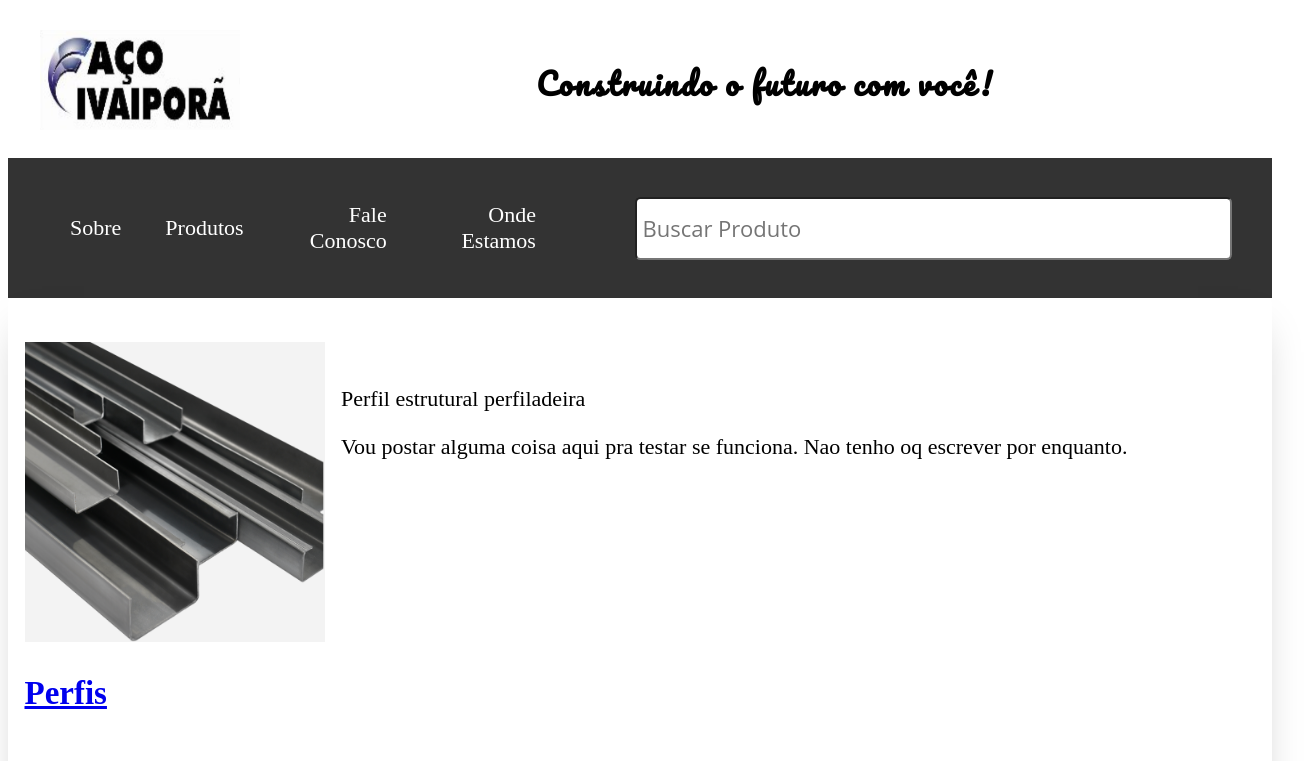
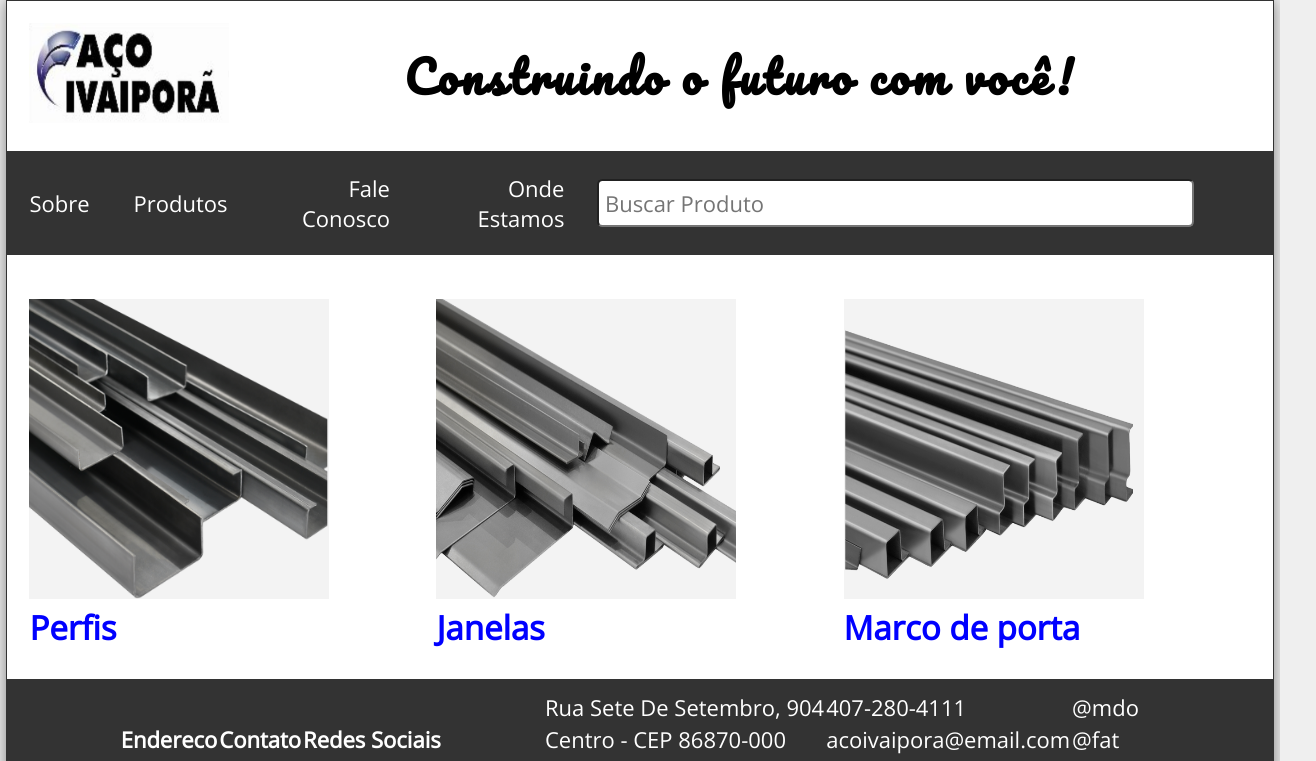
Before and after one commit to FePaiva/site, a React (Create React App) app: page / in a window 1280 px wide. Shown: the top 761 px of the page, 1316 px wide, since content can reach past the window. Built offline with nearby package versions, Linux system fonts and the light colour scheme; data requests are answered from the project's data file.

Commit message:
adjusting css file

```diff
--- a/src/components/App.js
+++ b/src/components/App.js
@@ -1,9 +1,11 @@
-import './App.css';
+// import './App.css';
 import Header from './Header';
 import Nav from './Nav';
 import Footer from './Footer';
 import Home from './Home';
-import logo from '../images/logo.png'
+import useWindowSize from '../hooks/useWindowSize';
+
+// images
 import Chapas from '../images/Chapas.png';
 import ConjElevacao from '../images/ConjElevacao.png';
 import Degraus from '../images/Degraus.png';
@@ -25,6 +27,7 @@ import OndeEstamos from './OndeEstamos';
 import Missing from './Missing';
 import { Routes, Route, useNavigate } from 'react-router-dom';
 import { useState, useEffect } from 'react';
+import ProductPage from './ProductPage';
 
 
 function App() {
@@ -118,8 +121,17 @@ function App() {
   const [produtos, setProdutos] = useState([]);
   const [search, setSearch] = useState('');
   const [searchResults, setSearchResults] = useState([]);
+  const { width } = useWindowSize();
+  const navigate = useNavigate();
 
-  const navigate = useNavigate();
+  useEffect(() => {
+    const filteredResults = products.filter(product =>
+      ((product.tipo).toLowerCase()).includes(search.toLocaleLowerCase())
+      ||((product.modelos).toLowerCase()).includes(search.toLocaleLowerCase()));
+
+      setSearchResults(filteredResults);
+  }, [products, search])
+
 
   useEffect(() => {
     fetch("http://localhost:3500/produtos")
@@ -131,15 +143,15 @@ function App() {
 
 
   return (
-    <div className="page-container">
-      <div className="content-wrap">
-        <Header
+    <div className="App">
+      {/* <div className="content-wrap">  */}
+        <Header width={width}
         />
         <Nav search={search} setSearch={setSearch} />
         <Routes>
         <Route path="/"
                    element={<Home
-                                products={products}
+                                products={searchResults}
                             />}
             />
             <Route path="/sobre"
@@ -147,6 +159,9 @@ function App() {
             />
             <Route path="/produtos"
                    element={<Produtos produtos={produtos}/>}
+            />
+            <Route path="/product/:id"
+                   element={<ProductPage products={products}/>}
             />
             <Route path="/fale-conosco"
                    element={<FaleConosco />}
@@ -157,7 +172,7 @@ function App() {
             <Route path="*"
                     element={<Missing />} />
         </Routes>
-      </div>
+      {/* </div> */}
         <Footer />
     </div>
   );
--- a/src/components/Home.js
+++ b/src/components/Home.js
@@ -1,9 +1,12 @@
 import React from 'react'
 import Feed from './Feed'
-import './Home.css'
+// import './Home.css'
 
 
 const Home = ({ products }) => {
+
+
+
   return (
     <main className="Home">
         {products.length ? (
--- a/src/components/Nav.js
+++ b/src/components/Nav.js
@@ -1,5 +1,5 @@
 import { Link } from 'react-router-dom'
-import './Nav.css';
+// import './Nav.css';
 
 
 const Nav = ({ search, setSearch }) => {
--- a/src/components/Product.js
+++ b/src/components/Product.js
@@ -1,6 +1,6 @@
 import React from 'react'
 import { Link } from 'react-router-dom'
-import './product.css'
+// import './product.css'
 
 const Product = ({ product }) => {
   return (
@@ -13,10 +13,11 @@ const Product = ({ product }) => {
             />
             <h2>{product.tipo}</h2>
           </Link>
-          <div className='product-description'>
-              <p>{product.modelos}</p>
-              <p>{product.descricao}</p>
-          </div>
+          <p className="product-description">{
+                (product.descricao).length <=100
+                    ? product.descricao
+                    : `${(product.descricao).slice(0,100)}...`
+                }</p>
     </div>
   )
 }
--- /dev/null
+++ b/src/components/ProductPage.js
@@ -0,0 +1,40 @@
+import React from 'react'
+import { Link, useParams } from 'react-router-dom';
+
+const ProductPage = ({ products }) => {
+
+  const { id } = useParams();
+  const product = products.find(product => (product.id).toString() === id);
+
+  return (
+    <main className="ProductPage">
+        <article className="product">
+            {product &&
+            <>
+                <img
+                    style={{ width: '300px', height: '300px'}}
+                    src={product.image}
+                    alt={product.tipo}
+                />
+                <p>{product.tipo}</p>
+                <p>{product.modelos}</p>
+                <p className="product-description">{product.descricao}</p>
+                <p>
+                    <Link to='/'><button className="voltarButton">Voltar</button></Link>
+                </p>
+            </>
+            }
+            {!product &&
+              <>
+                <h2>Produto não encontrado no momento.</h2>
+                <p>
+                    <Link to='/'>Volte para Aço Ivaiporã</Link>
+                </p>
+                </>
+            }
+        </article>
+    </main>
+  )
+}
+
+export default ProductPage
--- /dev/null
+++ b/src/hooks/useWindowSize.js
@@ -0,0 +1,36 @@
+import { useEffect, useState } from "react"
+
+const useWindowSize = () => {
+  const [windowSize, setWindowSize] = useState({
+    // the state is undefined at this point. It will get the width and height of the browser.
+      width: undefined,
+      height: undefined
+  })
+
+  useEffect(() => {
+
+    const handleResize = () => {
+        setWindowSize({
+          // track the size of the windowSize
+            width: window.innerWidth,
+            height: window.innerHeight
+        });
+    }
+    // setting up the window size once at initial load time.
+    handleResize()
+
+    // to get the value to continue to adust when the window is resized.
+    // in case size changes after the load, it listens for the resize event, and call handleResize to action, adjusting the window size again.
+    window.addEventListener("resize", handleResize);
+
+    // adding cleanup function to remove the event listener and prevent memory leak in the app.
+    const cleanUp = () => {
+      // console.log("runs if dependency changes.")
+      window.removeEventListener("resize", handleResize);
+    }
+    return cleanUp;
+  }, [])
+  return windowSize;
+}
+
+export default useWindowSize
--- a/src/index.css
+++ b/src/index.css
@@ -1,20 +1,4 @@
-/* body {
-  margin: 0;
-  font-family: -apple-system, BlinkMacSystemFont, 'Segoe UI', 'Roboto', 'Oxygen',
-    'Ubuntu', 'Cantarell', 'Fira Sans', 'Droid Sans', 'Helvetica Neue',
-    sans-serif;
-  -webkit-font-smoothing: antialiased;
-  -moz-osx-font-smoothing: grayscale;
-}
-
-code {
-  font-family: source-code-pro, Menlo, Monaco, Consolas, 'Courier New',
-    monospace;
-}
-
- */
-
- @import url('https://fonts.googleapis.com/css2?family=Open+Sans&display=swap');
+ /* @import url('https://fonts.googleapis.com/css2?family=Open+Sans&display=swap');
 
  * {
    margin: 0;
@@ -28,7 +12,6 @@ code {
 
  body {
    min-height: 100vh;
-   /* font-family: 'Open Sans', sans-serif; */
    -webkit-font-smoothing: antialiased;
    -moz-osx-font-smoothing: grayscale;
    display: flex;
@@ -40,4 +23,337 @@ code {
    display: flex;
    justify-content: center;
    align-items: center;
- }
+ } */
+
+ /* new css below */
+
+ @import url('https://fonts.googleapis.com/css2?family=Open+Sans&display=swap');
+
+* {
+  margin: 0;
+  padding: 0;
+  box-sizing: border-box;
+}
+
+html {
+  font-size: 16px;
+}
+
+body {
+  min-height: 100vh;
+  font-family: 'Open Sans', sans-serif;
+  -webkit-font-smoothing: antialiased;
+  -moz-osx-font-smoothing: grayscale;
+  display: flex;
+  background-color: #efefef;
+}
+
+#root {
+  flex-grow: 2;
+  display: flex;
+  justify-content: center;
+  align-items: center;
+}
+
+.App {
+  width: 100%;
+  max-width: 99%;
+  height: 100vh;
+  display: flex;
+  flex-direction: column;
+  justify-content: flex-start;
+  align-items: center;
+  border: 1px solid #333;
+  box-shadow: 0px 0px 15px gray;
+}
+
+.Header {
+  width: 100%;
+  height: 150px;
+  background-color: white;
+  padding: 1rem;
+  display: flex;
+  justify-content: space-between;
+  align-items: center;
+}
+
+.Logo {
+  width: 200px;
+  height: 100px;
+}
+
+.Header h1 {
+  font-size: 1.5rem;
+  color: black;
+  font-family: 'Pacifico', 'cursive';
+  overflow: hidden; /* Ensures the content is not revealed until the animation */
+  white-space: nowrap; /* Keeps the content on a single line */
+  margin: 0 auto; /* Gives that scrolling effect as the typing happens */
+  letter-spacing: .08em; /* Adjust as needed */
+  animation:
+    typing 3.5s steps(30, end),
+    blink-caret .5s step-end infinite;
+}
+/* The typing effect */
+@keyframes typing {
+  from { width: 0 }
+  to { width: 100% }
+}
+
+/* The typewriter cursor effect */
+@keyframes blink-caret {
+  from, to { border-color: transparent }
+  50% { border-color: transparent }
+}
+
+/* .Header svg {
+  font-size: 2rem;
+} */
+
+
+.Nav {
+  width: 100%;
+  background-color: #333;
+  display: flex;
+  flex-direction: column;
+  justify-content: flex-start;
+  align-items: flex-start;
+}
+
+.searchForm {
+  width: 80%;
+  padding: 1rem 0 0 0.75rem;
+  margin: 0 90px 0 0;
+}
+
+.searchForm input[type="text"] {
+  font-family: 'Open Sans', sans-serif;
+  width: 100%;
+  min-height: 48px;
+  font-size: 1rem;
+  padding: 0.25rem;
+  border-radius: 0.25rem;
+  outline: none;
+}
+
+.searchForm label {
+  position: absolute;
+  left: -99999px;
+}
+
+.Nav ul {
+  color: #fff;
+  list-style-type: none;
+  display: flex;
+  flex-wrap: nowrap;
+  align-items: center;
+}
+
+.Nav li {
+  padding: 1rem;
+}
+
+.Nav li:hover,
+.Nav li:focus {
+  padding: 1rem;
+}
+
+.Nav li a {
+  color: #fff;
+  text-decoration: none;
+}
+
+.Nav li:hover,
+.Nav li:focus,
+.Nav li:hover a,
+.Nav li:focus a  {
+  background-color: #eee;
+  color: #333;
+}
+
+.Nav li:hover a,
+.Nav li:focus a {
+  cursor: pointer;
+}
+@media only screen and (min-width: 610px) {
+  html {
+    font-size: 22px;
+  }
+
+.Home, .About, .Missing {
+  width: 100%;
+  flex-grow: 1;
+  padding: 1rem;
+  overflow-y: auto;
+  background-color: #fff;
+  display: grid;
+  grid-template-columns: repeat(auto-fit, minmax(min(100%/3, max(64px, 100%/3)), 1fr));
+
+}
+
+.product {
+  max-width: 100%;
+  margin-top: 1rem;
+  padding-bottom: 1rem;
+}
+
+.Home .product a {
+  text-decoration: none;
+}
+
+.Home .product a,
+.Home .product a:visited {
+  color: blue;
+}
+
+.product:first-child {
+  margin-top: none;
+}
+
+.product:last-child {
+  border-bottom: none;
+}
+
+/* .postDate {
+  font-size: 0.75rem;
+  margin-top: 0.25rem;
+} */
+
+.product-description {
+  margin: 1rem 0;
+}
+
+.newPostForm {
+  display: flex;
+  flex-direction: column;
+}
+
+.newPostForm label {
+  margin-top: 1rem;
+}
+
+.newPostForm input[type='text'],
+.newPostForm textarea {
+  font-family: 'Open Sans', sans-serif;
+  width: 100%;
+  min-height: 48px;
+  font-size: 1rem;
+  padding: 0.25rem;
+  border-radius: 0.25rem;
+  margin-right: 0.25rem;
+  outline: none;
+}
+
+.newPostForm textarea {
+  height: 100px;
+}
+
+.newPostForm button {
+  margin-top: 1rem;
+  height: 48px;
+  min-width: 48px;
+  border-radius: 10px;
+  padding: 0.5rem;
+  font-size: 1rem;
+  cursor: pointer;
+}
+
+.Missing p, .PostPage p, .NewPost p {
+  margin-top: 1rem;
+}
+
+.PostPage button {
+  height: 48px;
+  min-width: 48px;
+  border-radius: 0.25rem;
+  padding: 0.5rem;
+  margin-right: 0.5rem;
+  font-size: 1rem;
+  color: #fff;
+  cursor: pointer;
+}
+
+.deleteButton {
+  background-color: red;
+}
+
+.voltarButton {
+  background-color: blue;
+  color: #fff;
+  font-size: 20px;
+  padding: 8px 20px;
+}
+
+.statusMsg {
+  margin-top: 2rem;
+}
+
+  .Header h1 {
+    font-size: 2rem;
+  }
+
+  .Nav {
+    flex-direction: row;
+    flex-wrap: nowrap;
+    justify-content: space-between;
+    align-items: center;
+  }
+
+  .Nav ul {
+    text-align: right;
+  }
+
+  .Nav li:hover,
+  .Nav li:focus,
+  .Nav li:hover a,
+  .Nav li:focus a  {
+    background-color: #eee;
+    color: #333;
+  }
+
+  .searchForm {
+    width: 50%;
+    padding: .5rem 0;
+  }
+
+  .searchForm input[type="text"] {
+    margin-left: 0.5rem;
+  }
+
+  .newPostForm textarea {
+    height: 300px;
+  }
+}
+
+.Footer {
+  padding: 0.75rem;
+  display: grid;
+  place-content: center;
+}
+
+@media only screen and (min-width: 992px) {
+
+  .Header svg {
+    font-size: 3rem;
+  }
+
+}
+/* Small Screens */
+@media only screen and (max-width: 600px) {
+  .Nav {
+    bottom: 0;
+    width: 100vw;
+    height: 5rem;
+  }
+
+  .navbar li {
+    flex-direction: row;
+  }
+  main {
+    margin: 0;
+  }
+
+  Footer {
+    margin-bottom: 100px;
+  }
+}
--- a/src/index.js
+++ b/src/index.js
@@ -1,6 +1,6 @@
 import React from 'react';
 import ReactDOM from 'react-dom/client';
-// import './index.css';
+import './index.css';
 import App from './components/App';
 import reportWebVitals from './components/reportWebVitals';
 import { BrowserRouter, Routes, Route } from 'react-router-dom';
```
Also changed, not shown: src/components/Header.js (+6 -3 lines).
